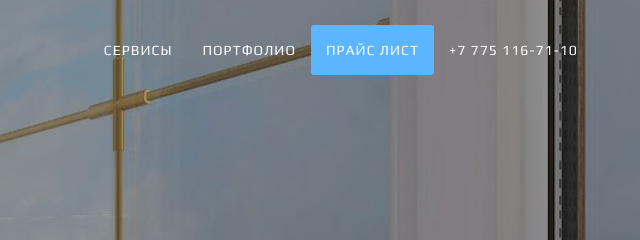
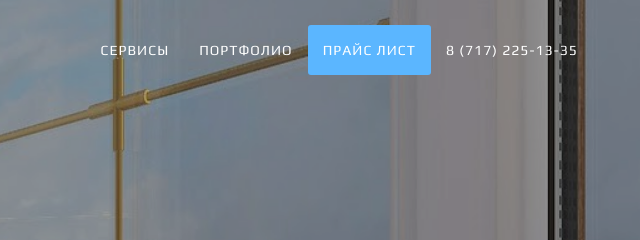
Before and after one commit to arsenanai/window-service, a website: page index.html in a window 1280 px wide. Shown: the top 240 px of the page, 632-1272 px from the left. Drawn offline with nearby package versions, Linux system fonts and the light colour scheme.

Commit message:
phone changed

```diff
--- a/index.html
+++ b/index.html
@@ -46,7 +46,7 @@
                         <a class="page-scroll" href="#price-list">Прайс лист</a>
                     </li>
                     <li>
-                        <a href="tel:87751167110">+7 775 116-71-10</a>
+                        <a href="tel:87172251335">8 (717) 225-13-35</a>
                     </li>
                 </ul>
             </div>
```
